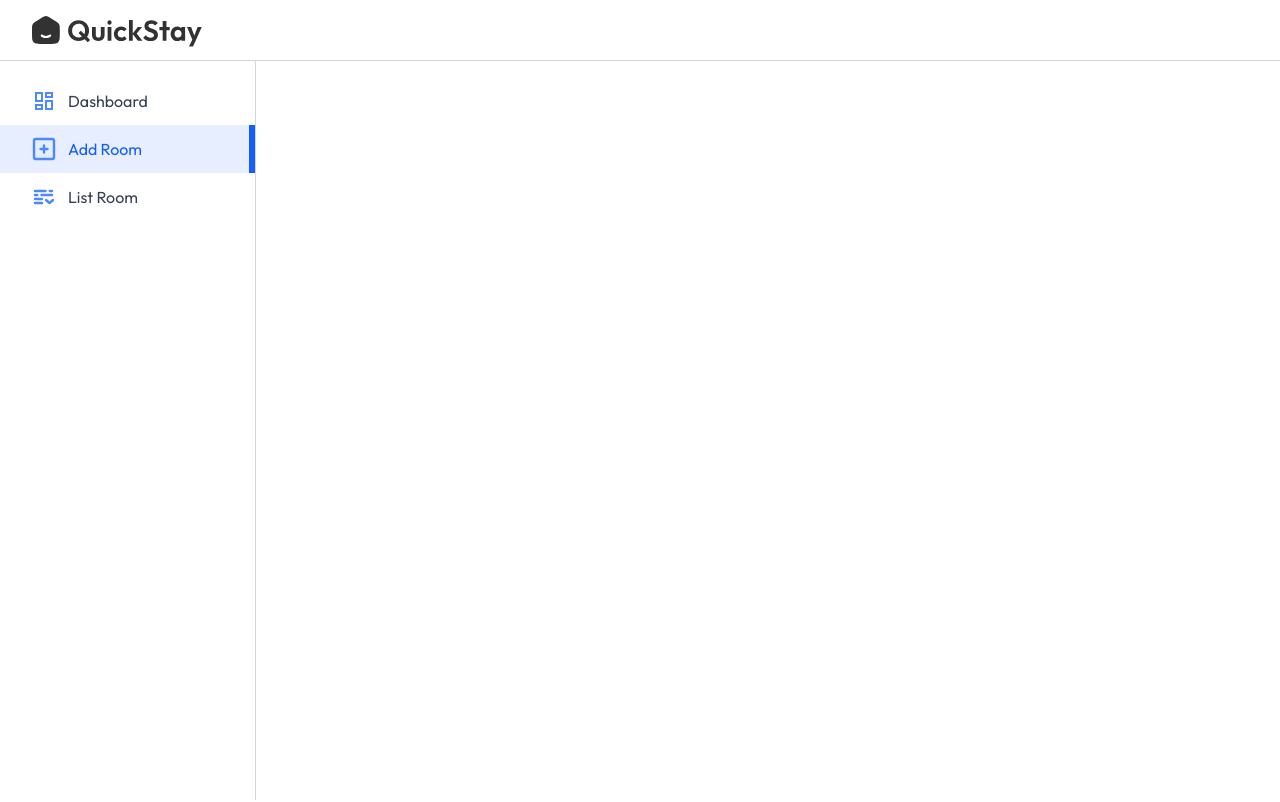
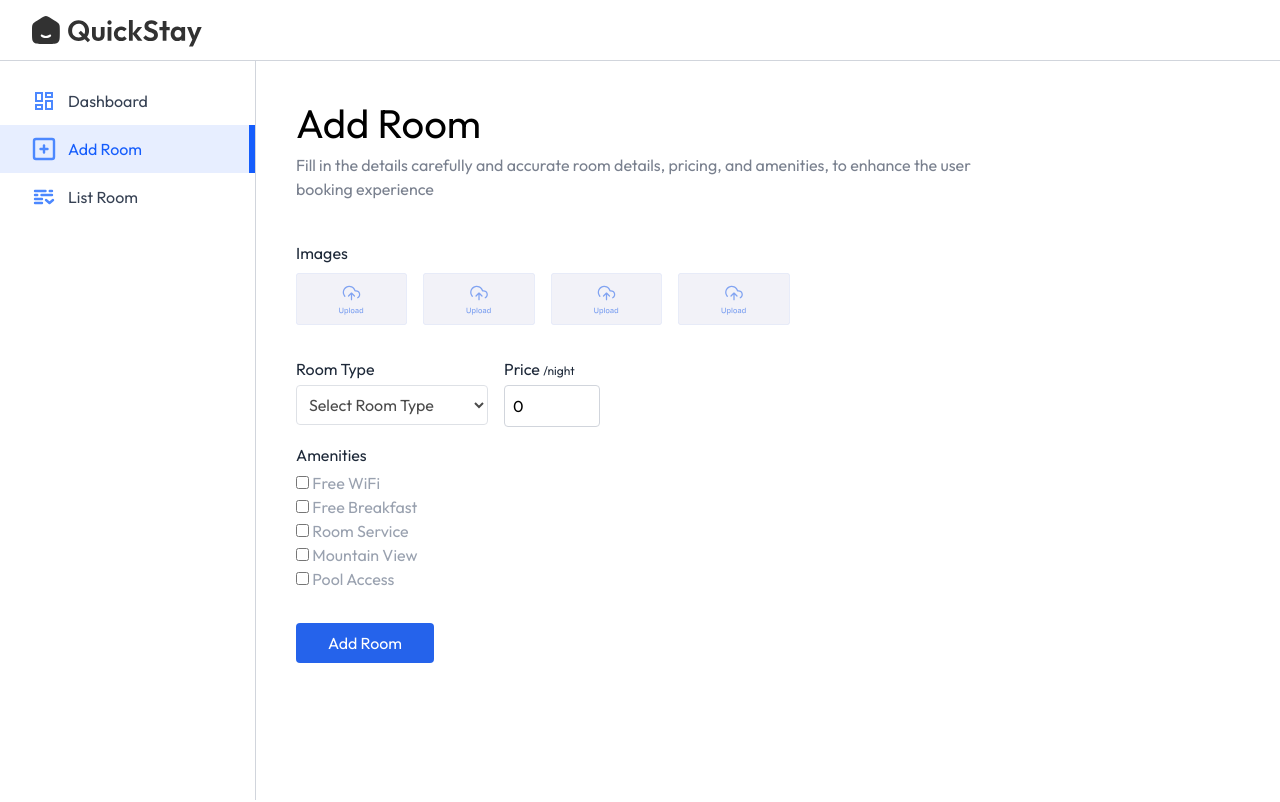
Before and after one commit to FrancisEyash/HOTEL-BOOKING-SYSTEM, a React (Vite) app in the folder Client/: page /owner/add-room in a window 1280 px wide. Shown: the top 802 px of the page. Built offline with nearby package versions, Linux system fonts and the light colour scheme; no server answers; a web font is replaced by a local one.

Commit message:
done with Add room owner page

```diff
--- a/Client/src/pages/hotelOwner/AddRoom.jsx
+++ b/Client/src/pages/hotelOwner/AddRoom.jsx
@@ -1,11 +1,122 @@
-import React from 'react'
+import React, { useState } from "react";
+import Title from "../../components/Title";
+import { assets } from "../../assets/assets";
 
 const AddRoom = () => {
+  const [images, setImages] = useState({
+    1: null,
+    2: null,
+    3: null,
+    4: null,
+  });
+
+  const [inputs, setInputs] = useState({
+    roomType: "",
+    pricePerNight: 0,
+    amenities: {
+      "Free WiFi": false,
+      "Free Breakfast": false,
+      "Room Service": false,
+      "Mountain View": false,
+      "Pool Access": false,
+    },
+  });
+
   return (
-    <div>
+    <form>
+      <Title
+        align="left"
+        font="outfit"
+        title="Add Room"
+        subTitle="Fill in the details carefully and accurate room details, pricing, and amenities, to enhance the user booking experience"
+      />
 
-    </div>
-  )
-}
+      {/* Upload Area For Images */}
+      <p className="text-gray-800 mt-10">Images</p>
+      <div className="grid grid-cols-2 sm:flex gap-4 my-2 flex-wrap">
+        {Object.keys(images).map((key) => (
+          <label>
+            <img
+              className="max-h-13 cursor-pointer opacity-80"
+              src={
+                images[key]
+                  ? URL.createObjectURL(images[key])
+                  : assets.uploadArea
+              }
+              alt=""
+            />
+            <input
+              type="file"
+              accept="image/*"
+              id={`roomImage${key}`}
+              hidden
+              onChange={(e) =>
+                setImages({ ...images, [key]: e.target.files[0] })
+              }
+            />
+          </label>
+        ))}
+      </div>
 
-export default AddRoom
+      <div className="w-full flex max-sm:flex-col sm:gap-4 mt-4">
+        <div className="flex-1 max-w-48">
+          <p className="text-gray-800 mt-4">Room Type</p>
+          <select
+            className="border opacity-70 border-gray-300 mt-1 rounded p-2 w-full"
+            value={inputs.roomType}
+            onChange={(e) => setInputs({ ...inputs, roomType: e.target.value })}
+          >
+            <option value="">Select Room Type</option>
+            <option value="Single Bed">Single Bed</option>
+            <option value="Double Bed">Double Bed</option>
+            <option value="Luxury Room">Luxury Room</option>
+            <option value="Family Suite">Family Suite</option>
+          </select>
+        </div>
+
+        <div>
+          <p className="mt-4 text-gray-800">
+            Price <span className="text-xs">/night</span>
+          </p>
+          <input
+            type="number"
+            placeholder="0"
+            className="border border-gray-300 mt-1 rounded p-2 w-24"
+            value={inputs.pricePerNight}
+            onChange={(e) =>
+              setInputs({ ...inputs, pricePerNight: e.target.value })
+            }
+          />
+        </div>
+      </div>
+
+      <p className="text-gray-800 mt-4">Amenities</p>
+      <div className="flex flex-col flex-wrap mt-1 text-gray-400 max-w-sm">
+        {Object.keys(inputs.amenities).map((amenity, index) => (
+          <div key={index}>
+            <input
+              type="checkbox"
+              id={`amenities${index + 1}`}
+              checked={inputs.amenities[amenity]}
+              onChange={() =>
+                setInputs({
+                  ...inputs,
+                  amenities: {
+                    ...inputs.amenities,
+                    [amenity]: !inputs.amenities[amenity],
+                  },
+                })
+              }
+            />
+            <label htmlFor={`amenities${index + 1}`}> {amenity}</label>
+          </div>
+        ))}
+      </div>
+      <button className="bg-primary text-white px-8 py-2 rounded mt-8 cursor-pointer">
+        Add Room
+      </button>
+    </form>
+  );
+};
+
+export default AddRoom;
```
